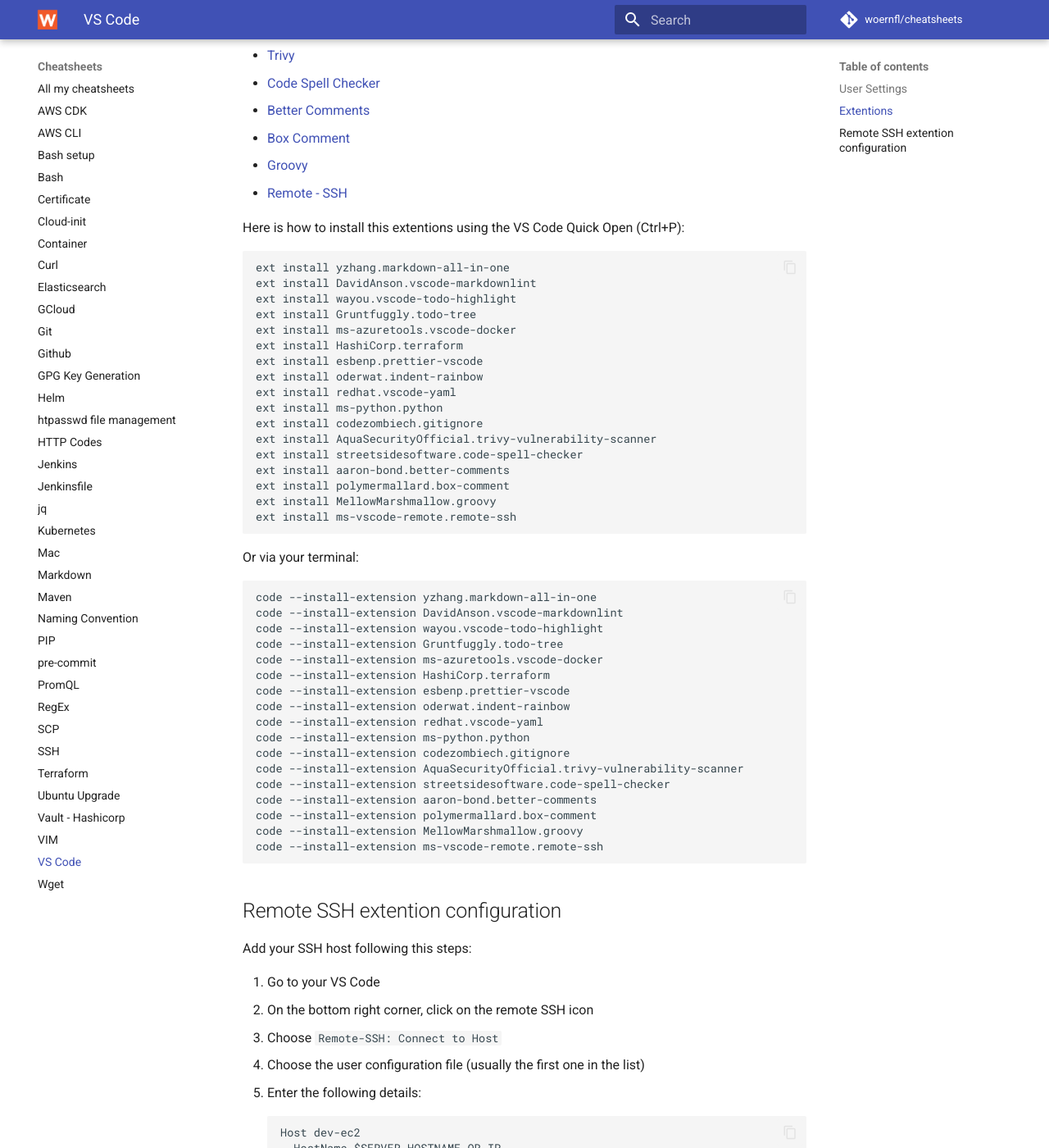
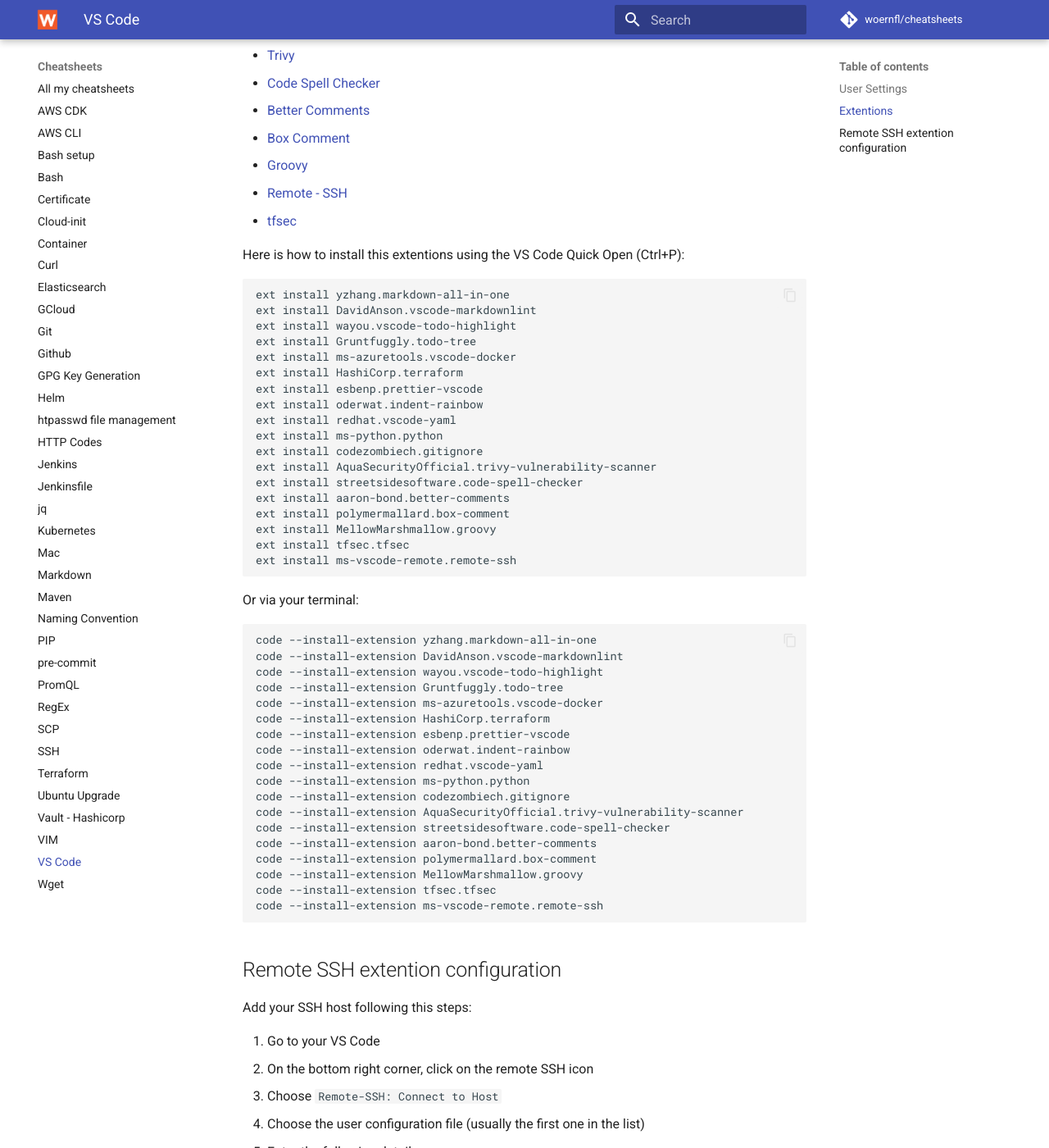
Before and after one commit to woernfl/cheatsheets, an MkDocs documentation site: the page built from docs/vs-code.md, in a window 1280 px wide and 1400 px high, scrolled down 1478 px. Shown: the whole window at 82% size. Built offline with MkDocs 1.6.1 and Material for MkDocs 9.7.7, drawn with Linux system fonts in a browser that asks for light colours; comment, search, counter and statistics services are not loaded.

Commit message:
Update vs-code.md

````diff
--- a/docs/vs-code.md
+++ b/docs/vs-code.md
@@ -66,6 +66,7 @@
 - [Box Comment](https://marketplace.visualstudio.com/items?itemName=polymermallard.box-comment)
 - [Groovy](https://marketplace.visualstudio.com/items?itemName=MellowMarshmallow.groovy)
 - [Remote - SSH](https://marketplace.visualstudio.com/items?itemName=ms-vscode-remote.remote-ssh)
+- [tfsec](https://marketplace.visualstudio.com/items?itemName=tfsec.tfsec)
 
 Here is how to install this extentions using the VS Code Quick Open (Ctrl+P):
 
@@ -86,6 +87,7 @@
 ext install aaron-bond.better-comments
 ext install polymermallard.box-comment
 ext install MellowMarshmallow.groovy
+ext install tfsec.tfsec
 ext install ms-vscode-remote.remote-ssh
 ```
 
@@ -108,6 +110,7 @@
 code --install-extension aaron-bond.better-comments
 code --install-extension polymermallard.box-comment
 code --install-extension MellowMarshmallow.groovy
+code --install-extension tfsec.tfsec
 code --install-extension ms-vscode-remote.remote-ssh
 ```
 
````
